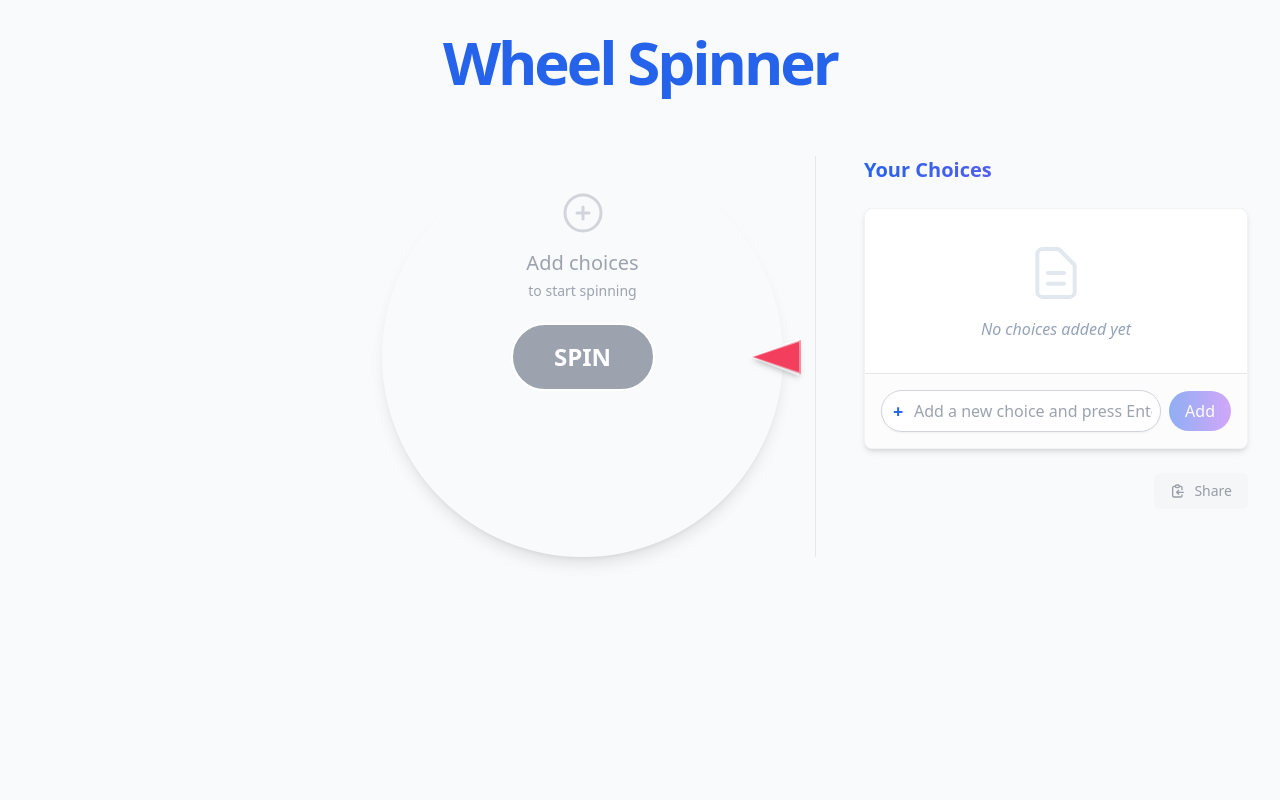
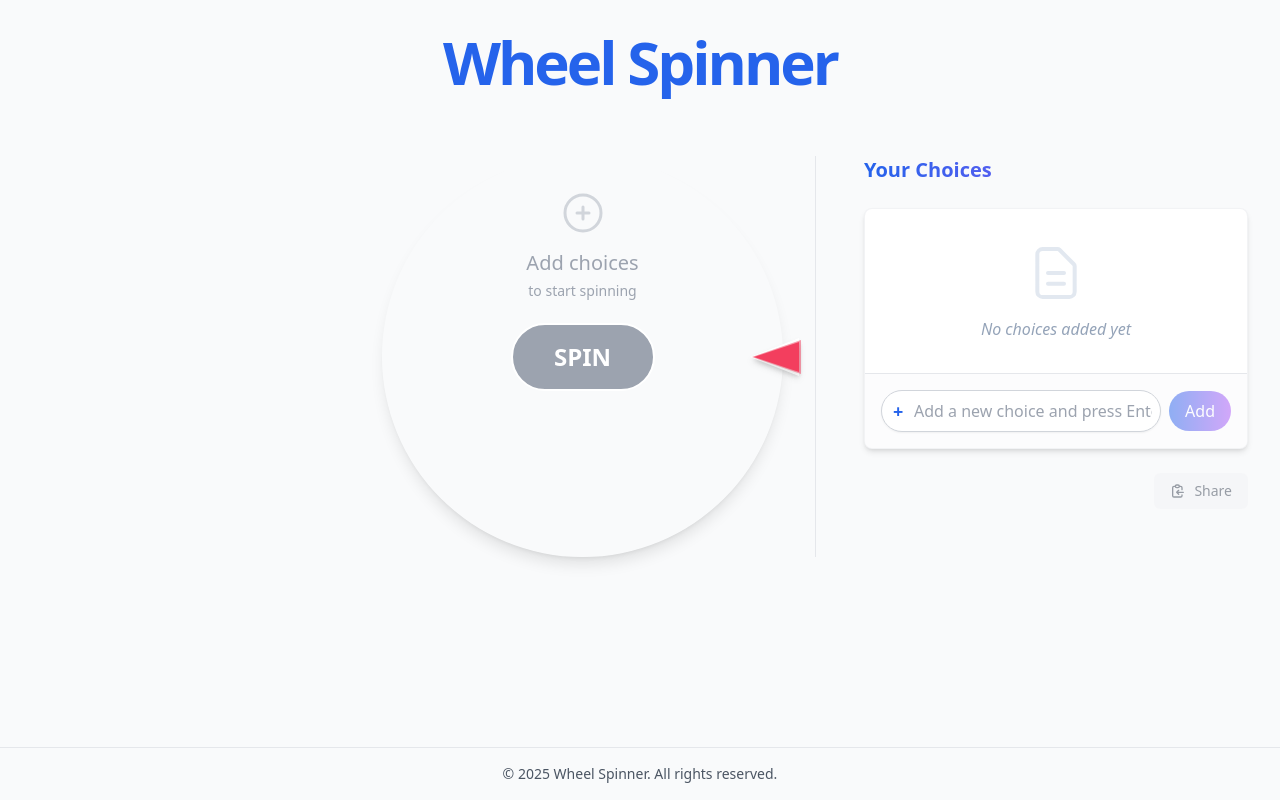
Before and after one commit to gpetiot/wheel-js, a React (Create React App) app: page / in a window 1280 px wide. Built offline with nearby package versions, Linux system fonts and the light colour scheme; the HTML template or start-up script is replaced by a standard one.

Commit message:
Feat(layout): add minimalist footer component

```diff
--- a/src/App.js
+++ b/src/App.js
@@ -1,10 +1,14 @@
 import React from 'react';
 import WheelSpinner from './components/WheelSpinner';
+import Footer from './components/Footer';
 
 function App() {
   return (
-    <div className="min-h-screen font-sans antialiased bg-gray-50 text-gray-900 box-border">
-      <WheelSpinner />
+    <div className="min-h-screen flex flex-col font-sans antialiased bg-gray-50 text-gray-900 box-border">
+      <main className="flex-grow">
+        <WheelSpinner />
+      </main>
+      <Footer />
     </div>
   );
 }
--- /dev/null
+++ b/src/components/Footer.js
@@ -0,0 +1,15 @@
+import React from 'react';
+
+const Footer = () => {
+  return (
+    <footer className="w-full py-4 mt-auto border-t border-gray-200">
+      <div className="container mx-auto px-4">
+        <div className="text-center text-sm text-gray-600">
+          © {new Date().getFullYear()} Wheel Spinner. All rights reserved.
+        </div>
+      </div>
+    </footer>
+  );
+};
+
+export default Footer;
```
